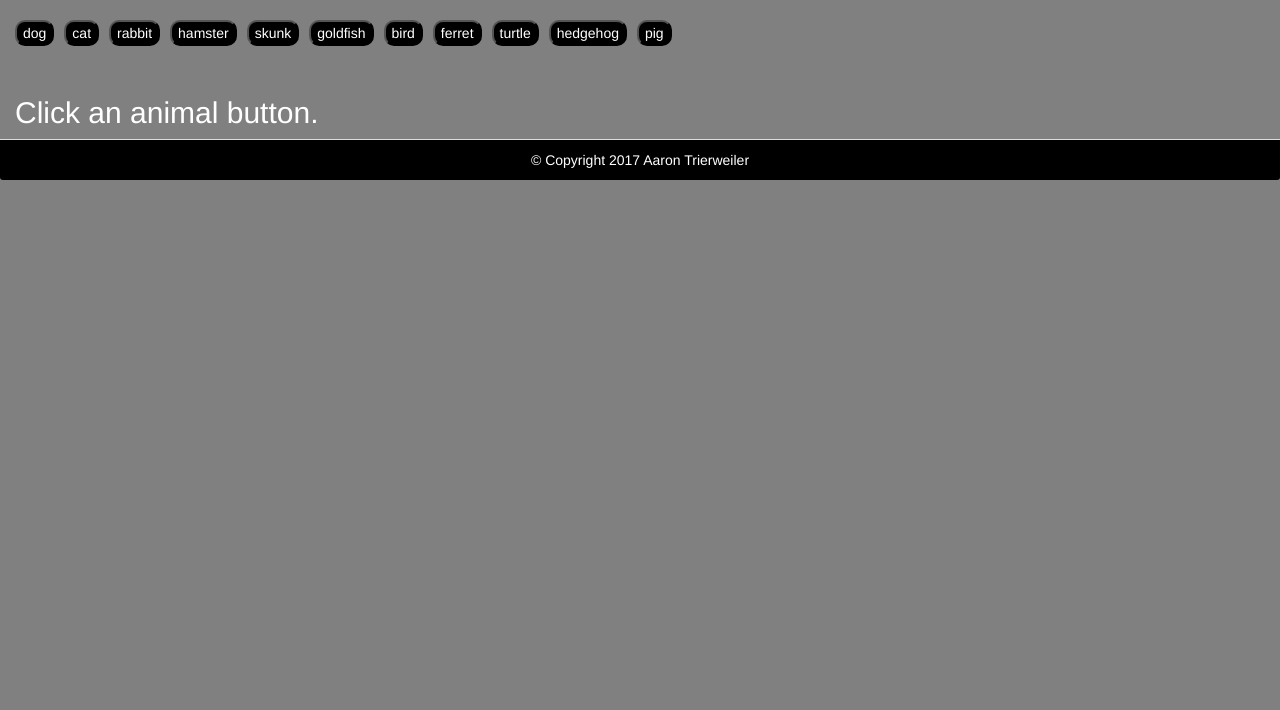
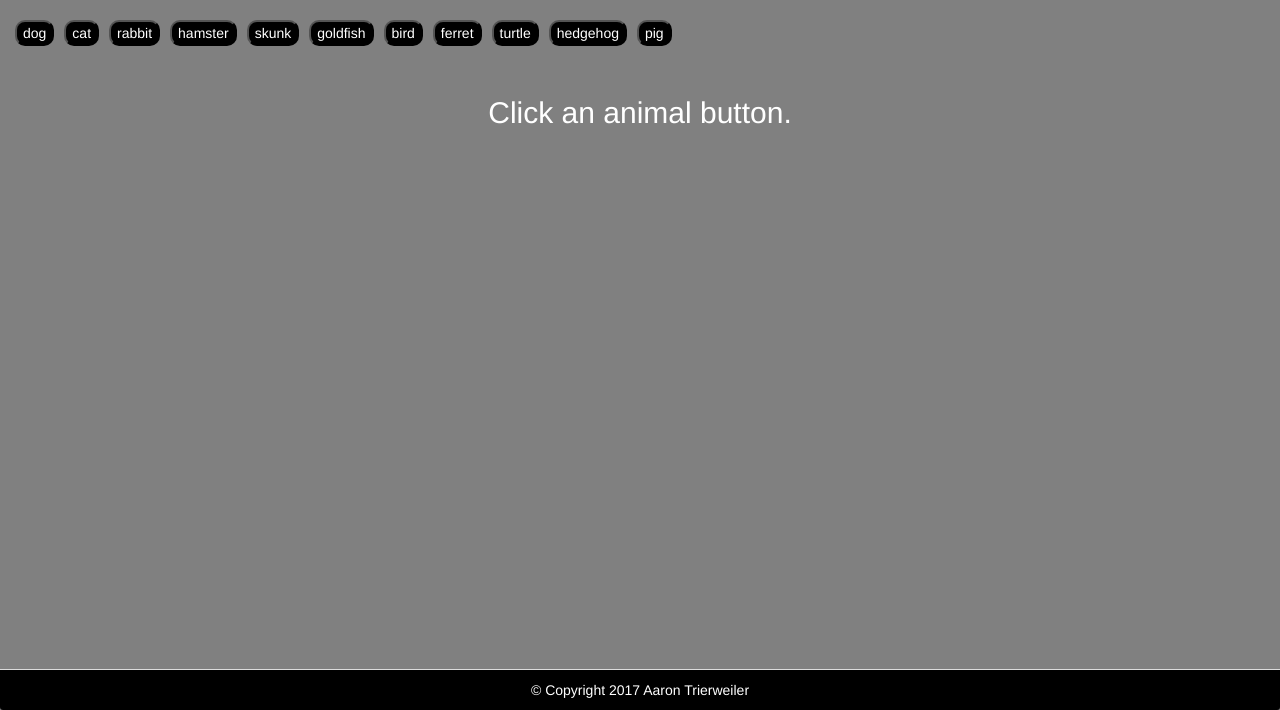
Before and after one commit to ait530/giphyAPI, a PHP site: page / in a window 1280 px wide. Shown: the part 90-800 px from the top of the page. Run offline with PHP 8.4, Linux system fonts and the light colour scheme; some libraries are stand-ins or nearby versions.

Commit message:
centered footer and instructions

```diff
--- a/assets/logic.js
+++ b/assets/logic.js
@@ -57,11 +57,11 @@ $(document).ready(function() {
         animalDiv.append(p);
         $("#gifs-appear-here").prepend(animalDiv);
       }
-
+3
       // Changes animate active state to static
       $(animalImage).on("click", function(gifsClick) {
         console.log('You clicked me!');
-          for (var i = 0; i < response.data.length; i++) {
+        for (var i = 0; i < response.data.length; i++) {
             var animalDiv = $('<div>');
             var p = $('<p>').text("Rating: "+response.data[i].rating);
             var animalImage = $('<img>');
@@ -69,7 +69,7 @@ $(document).ready(function() {
             animalDiv.append(animalImage);
             animalDiv.append(p);
             $("#gifs-appear-here").prepend(animalDiv);
-          }
+        }
         // $(this).attr("data", "fixed_height_still");
 
         // else {
--- a/assets/style.css
+++ b/assets/style.css
@@ -60,21 +60,27 @@ p {
 }
 
 #gifs-appear-here {
-  float:left;
-  color:white;
-  border-style:black;
+  color: white;
+
 }
 
 #instructions {
   color:white;
+  text-align: center;
+  vertical-align: middle;
+  line-height: 90px;
 }
 
 .panel-footer {
   background-color:black;
   color:white;
   text-align: center;
+  position:fixed;
+  bottom:0;
+  width:100%;
 }
 
 .container-fluid {
   background-color: gray;
+
 }
```
